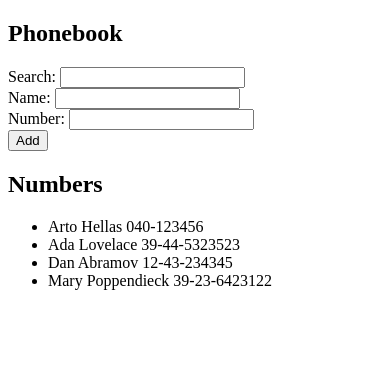
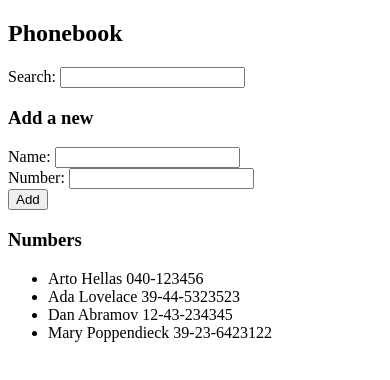
Before and after one commit to OctakoPy/fullstackopen-submission-repo, a React (Vite) app in the folder part2/phonebook/: page / in a window 390 px wide. Shown: the top 380 px of the page. Built offline with nearby package versions, Linux system fonts and the light colour scheme.

Commit message:
2.10: The Phonebook Step 5

```diff
--- a/part2/phonebook/src/App.jsx
+++ b/part2/phonebook/src/App.jsx
@@ -1,5 +1,44 @@
 import { useState } from 'react';
 
+// Filter Component
+const Filter = ({ searchTerm, handleSearchChange }) => (
+  <div>
+    Search: <input value={searchTerm} onChange={handleSearchChange} />
+  </div>
+);
+
+// Form Component
+const PersonForm = ({ addPerson, newName, handleNameChange, newNumber, handleNumberChange }) => (
+  <form onSubmit={addPerson}>
+    <div>
+      Name: <input value={newName} onChange={handleNameChange} />
+    </div>
+    <div>
+      Number: <input value={newNumber} onChange={handleNumberChange} />
+    </div>
+    <div>
+      <button type="submit">Add</button>
+    </div>
+  </form>
+);
+
+// Single Person Component
+const Person = ({ person }) => (
+  <li>
+    {person.name} {person.number}
+  </li>
+);
+
+// Persons List Component
+const Persons = ({ persons }) => (
+  <ul>
+    {persons.map((person) => (
+      <Person key={person.id} person={person} />
+    ))}
+  </ul>
+);
+
+// Main App Component
 const App = () => {
   const [persons, setPersons] = useState([
     { name: 'Arto Hellas', number: '040-123456', id: 1 },
@@ -12,24 +51,12 @@ const App = () => {
   const [newNumber, setNewNumber] = useState('');
   const [searchTerm, setSearchTerm] = useState('');
 
-  // Handle name input change
-  const handleNameChange = (event) => {
-    setNewName(event.target.value);
-  };
+  const handleNameChange = (event) => setNewName(event.target.value);
+  const handleNumberChange = (event) => setNewNumber(event.target.value);
+  const handleSearchChange = (event) => setSearchTerm(event.target.value);
 
-  // Handle number input change
-  const handleNumberChange = (event) => {
-    setNewNumber(event.target.value);
-  };
-
-  // Handle search input change
-  const handleSearchChange = (event) => {
-    setSearchTerm(event.target.value);
-  };
-
-  // Handle form submission
   const addPerson = (event) => {
-    event.preventDefault(); // Prevent page refresh
+    event.preventDefault();
 
     if (!newName.trim() || !newNumber.trim()) {
       alert("Both name and number must be filled!");
@@ -46,7 +73,6 @@ const App = () => {
     setNewNumber('');
   };
 
-  // Filter persons based on search input (case-insensitive)
   const filteredPersons = persons.filter((person) =>
     person.name.toLowerCase().includes(searchTerm.toLowerCase())
   );
@@ -54,33 +80,19 @@ const App = () => {
   return (
     <div>
       <h2>Phonebook</h2>
+      <Filter searchTerm={searchTerm} handleSearchChange={handleSearchChange} />
 
-      {/* Search input */}
-      <div>
-        Search: <input value={searchTerm} onChange={handleSearchChange} />
-      </div>
+      <h3>Add a new</h3>
+      <PersonForm
+        addPerson={addPerson}
+        newName={newName}
+        handleNameChange={handleNameChange}
+        newNumber={newNumber}
+        handleNumberChange={handleNumberChange}
+      />
 
-      {/* Form for adding new contacts */}
-      <form onSubmit={addPerson}>
-        <div>
-          Name: <input value={newName} onChange={handleNameChange} />
-        </div>
-        <div>
-          Number: <input value={newNumber} onChange={handleNumberChange} />
-        </div>
-        <div>
-          <button type="submit">Add</button>
-        </div>
-      </form>
-
-      <h2>Numbers</h2>
-      <ul>
-        {filteredPersons.map((person) => (
-          <li key={person.id}>
-            {person.name} {person.number}
-          </li>
-        ))}
-      </ul>
+      <h3>Numbers</h3>
+      <Persons persons={filteredPersons} />
     </div>
   );
 };
```
